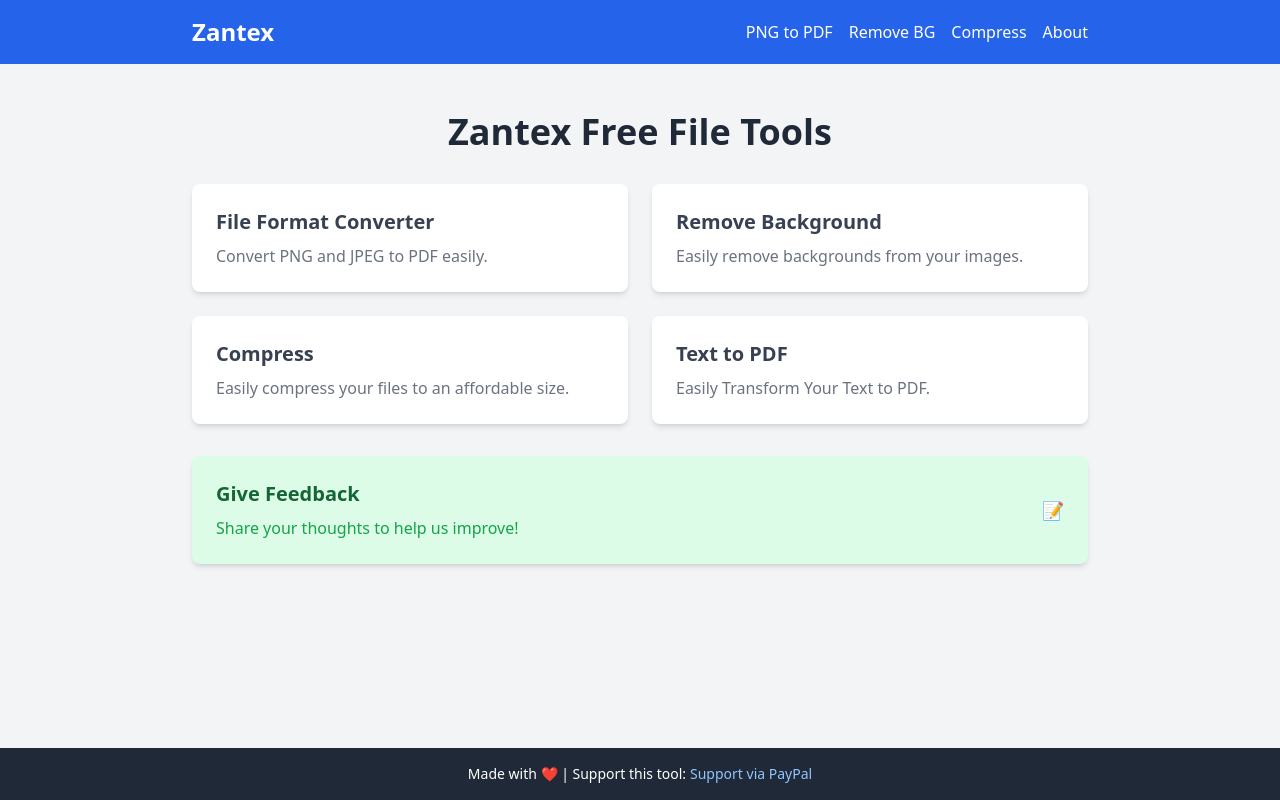
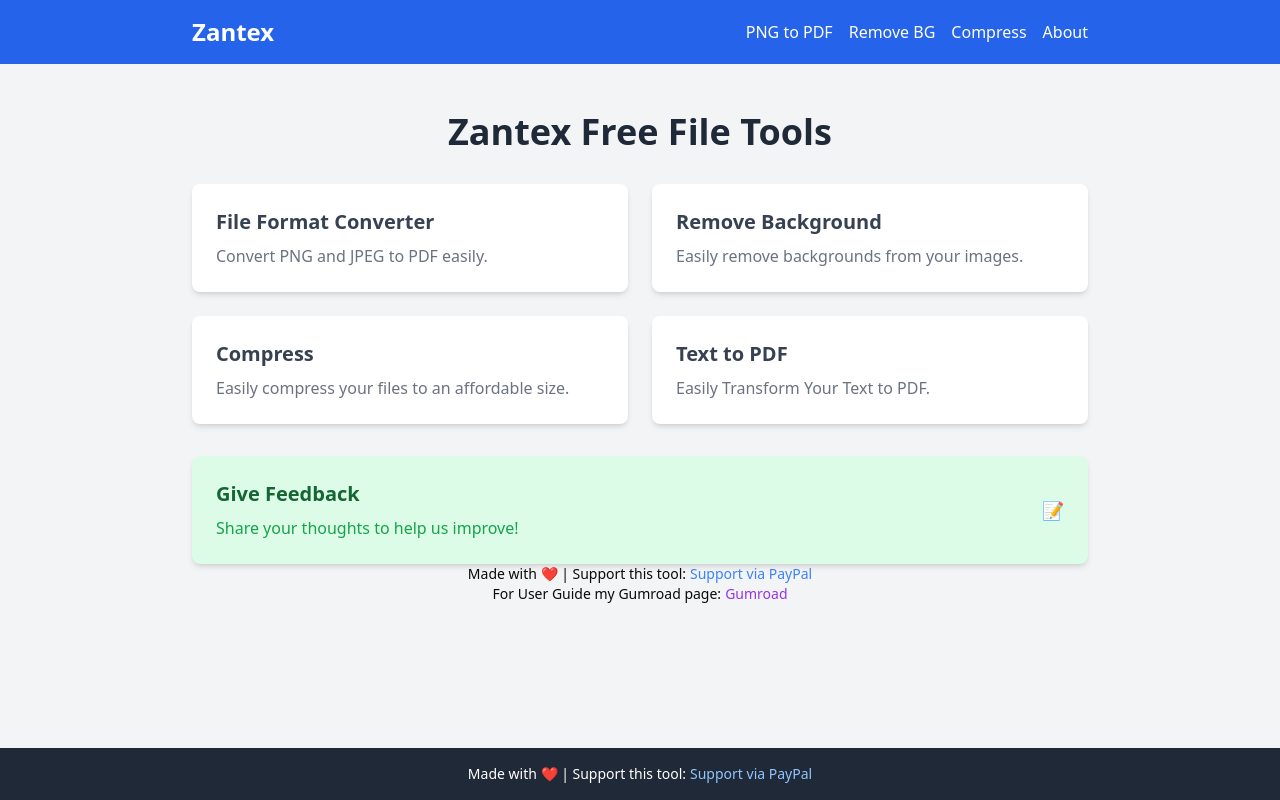
Before and after one commit to misante/file-tools, a Next.js app: page / in a window 1280 px wide. Built offline with nearby package versions, Linux system fonts and the light colour scheme.

Commit message:
updating paypal and Gumroad links

```diff
--- a/app/layout.js
+++ b/app/layout.js
@@ -130,7 +130,7 @@
             <p className="text-sm">
               Made with ❤️ | Support this tool:
               <a
-                href="https://paypal.me/yourusername" // Update with your PayPal link
+                href="https://www.paypal.com/paypalme/zantexdigital" // Update with your PayPal link
                 target="_blank"
                 rel="noopener noreferrer"
                 className="text-blue-300 hover:underline ml-1"
--- a/app/page.js
+++ b/app/page.js
@@ -153,6 +153,32 @@
           <span className="text-green-500 text-lg">📝</span>
         </Link>
       </div>
+      <div className="max-w-4xl mx-auto text-center">
+        <p className="text-sm">
+          Made with ❤️ | Support this tool:
+          <a
+            href="https://www.paypal.com/paypalme/zantexdigital" // Update with your PayPal link
+            target="_blank"
+            rel="noopener noreferrer"
+            className="text-blue-500 hover:underline ml-1"
+          >
+            Support via PayPal
+          </a>
+        </p>
+      </div>
+      <div className="max-w-4xl mx-auto text-center">
+        <p className="text-sm">
+          For User Guide my Gumroad page:
+          <a
+            href="https://antekwe.gumroad.com/l/dmldhu" // Update with your PayPal link
+            target="_blank"
+            rel="noopener noreferrer"
+            className="text-purple-600 hover:underline ml-1"
+          >
+            Gumroad
+          </a>
+        </p>
+      </div>
     </div>
   );
 }
```
